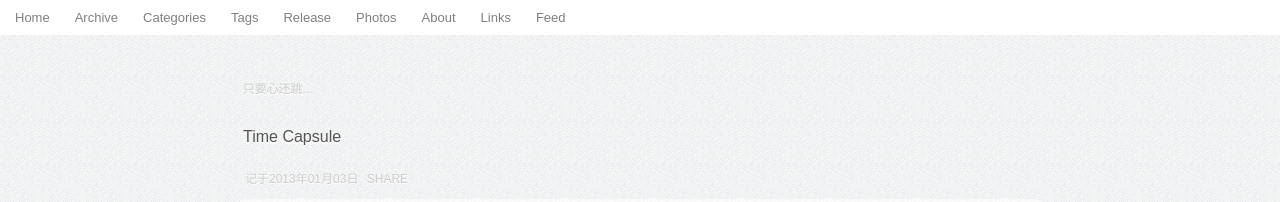
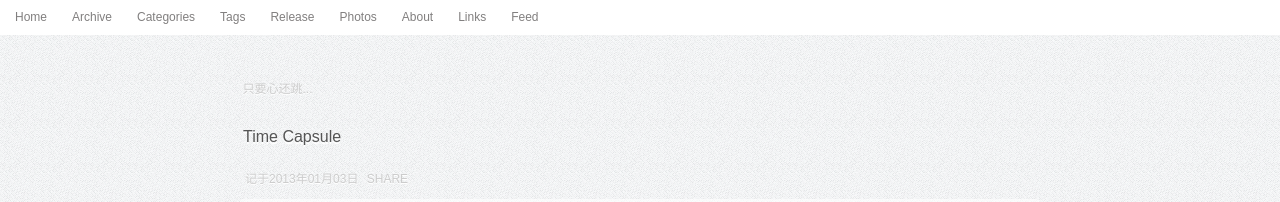
Before and after one commit to zwitzwit/guojing.github.com, a Jekyll site: the page built from index.html, in a window 1280 px wide. Shown: the top 202 px of the page. Built offline with Jekyll 4.4.1, drawn with Linux system fonts in a browser that asks for light colours; Markdown is read by kramdown in place of the engine named in the settings; the list of posts is cut into pages by our own code; comment, search, counter and statistics services are not loaded.

Commit message:
change style

```diff
--- a/css/style.css
+++ b/css/style.css
@@ -7,7 +7,7 @@ body {font-family: "Overlock","Hiragino Sans GB","Microsoft YaHei",sans-serif}
 .guide {width: 800px;margin: 0px auto;}
 
 .banner {z-index: 9999; width: 100%; top: 0; left: 0; border-bottom: 1px #FAFAFA;}
-.banner {font-family: "Overlock","Hiragino Sans GB","Microsoft YaHei",sans-serif; font-size: 13px;}
+.banner {font-family: "Overlock","Hiragino Sans GB","Microsoft YaHei",sans-serif; font-size: 12px;}
 .banner {height:35px;margin:0px auto;background: rgba(255, 255, 255);}
 .banner ul {list-style:none;padding:8px 0px 0px 10px;margin:0px}
 .banner ul li {float:left; margin-right:15px}
```
